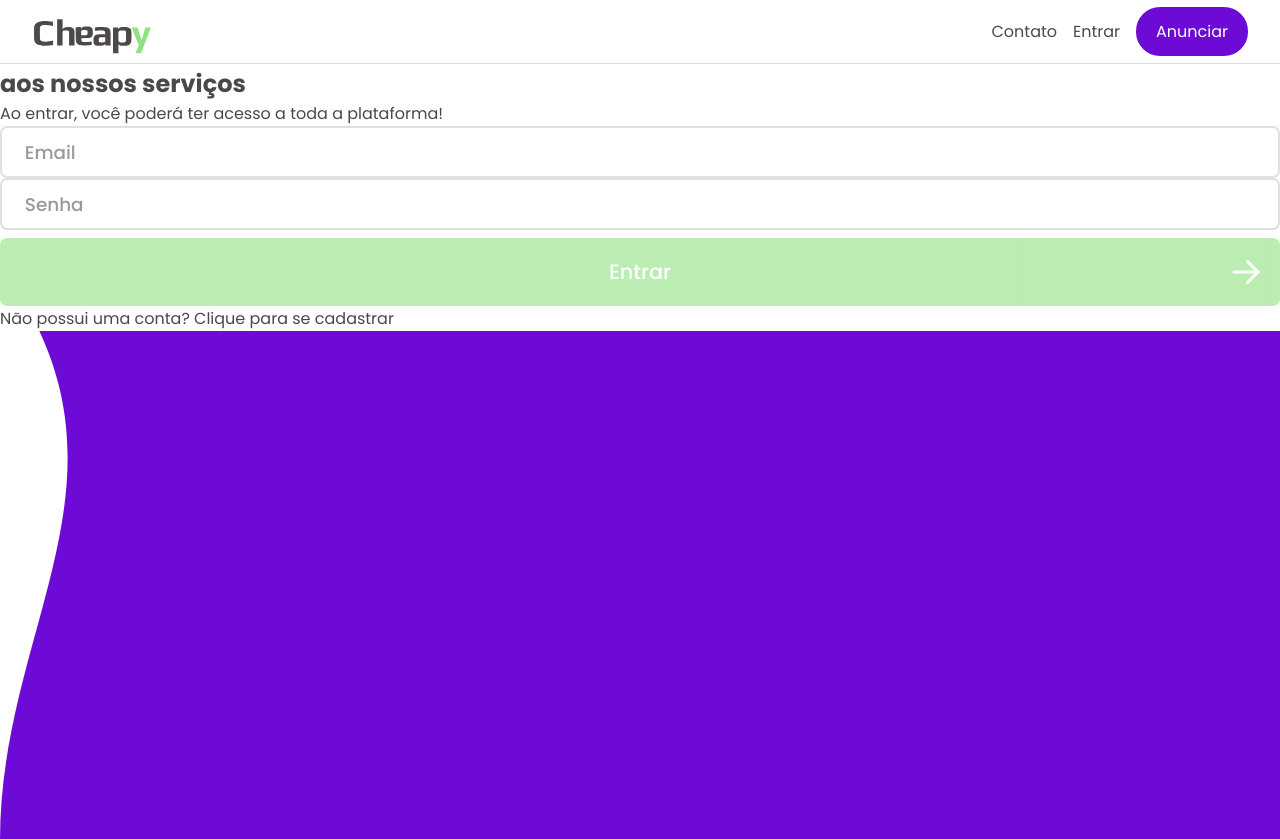
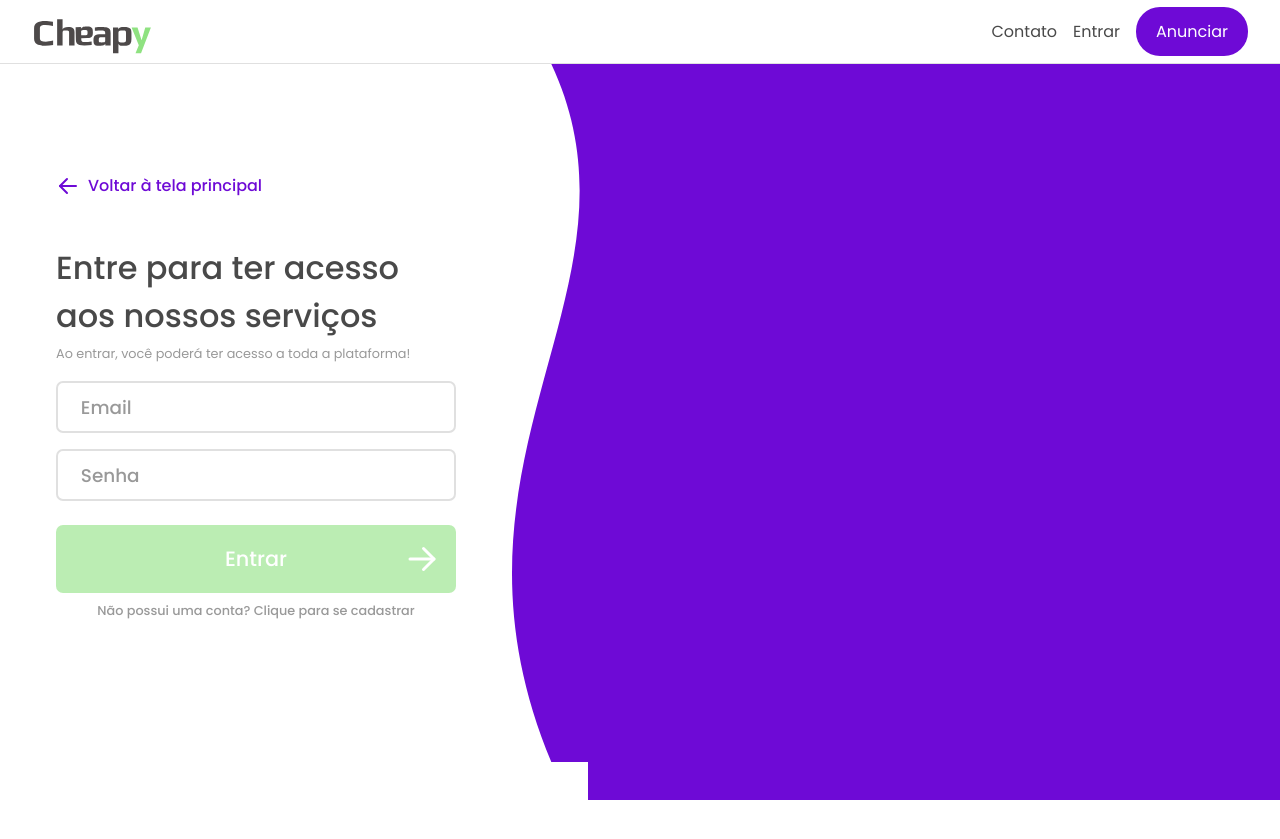
Before and after one commit to GabrSobral/Cheapy, a Next.js app: page /SignIn in a window 1280 px wide. Shown: the top 839 px of the page. After the commit the page ends 800 px from the top, so only its background shows below. Built offline with nearby package versions, Linux system fonts and the light colour scheme.

Commit message:
feat: add signIn style

```diff
--- a/src/styles/signIn.module.scss
+++ b/src/styles/signIn.module.scss
@@ -0,0 +1,77 @@
+.container{
+  main{
+    width: 100%;
+    height: calc(100vh - 4rem);
+    margin-top: 4rem;
+    display: flex;
+
+    section{
+      flex: 0.4;
+      background-color: var(--background);
+      display: flex;
+      align-items: center;
+      justify-content: center;
+      flex-direction: column;
+
+      .wrapper{
+        position: relative;
+        width: 25rem;
+        min-height: 23.5rem;
+        display: flex;
+        flex-direction: column;
+        align-items: center;
+
+        .go_back_button{
+          position: absolute;
+          left: 0rem;
+          top: -5rem;
+          display: flex;
+          align-items: center;
+          gap: 0.5rem;
+          color: var(--primary);
+          background-color: transparent;
+          font-weight: 500;
+          font-size: 1rem;
+        }
+
+        > a{
+          font-size: 0.8rem;
+          margin-top: 0.6rem;
+          text-align: center;
+          font-weight: 500;
+          color: var(--text-soft);
+        }
+
+        .send_again{
+          background-color: transparent;
+          color: var(--secondary);
+          margin-right: auto;
+          font-weight: 500;
+          font-size: 1rem;
+        }
+      }
+
+      .title_container{
+        text-align: left;
+        margin-bottom: 1rem;
+        width: 100%;
+
+        h2{
+          font-weight: 500;
+          font-size: 2rem;
+        }
+        span{
+          color: var(--text-soft);
+          font-size: 0.8rem;
+        }
+      }
+
+      form{
+        width: 100%;
+        display: flex;
+        flex-direction: column;
+        gap: 1rem;
+      }
+    }
+  }
+}
```
